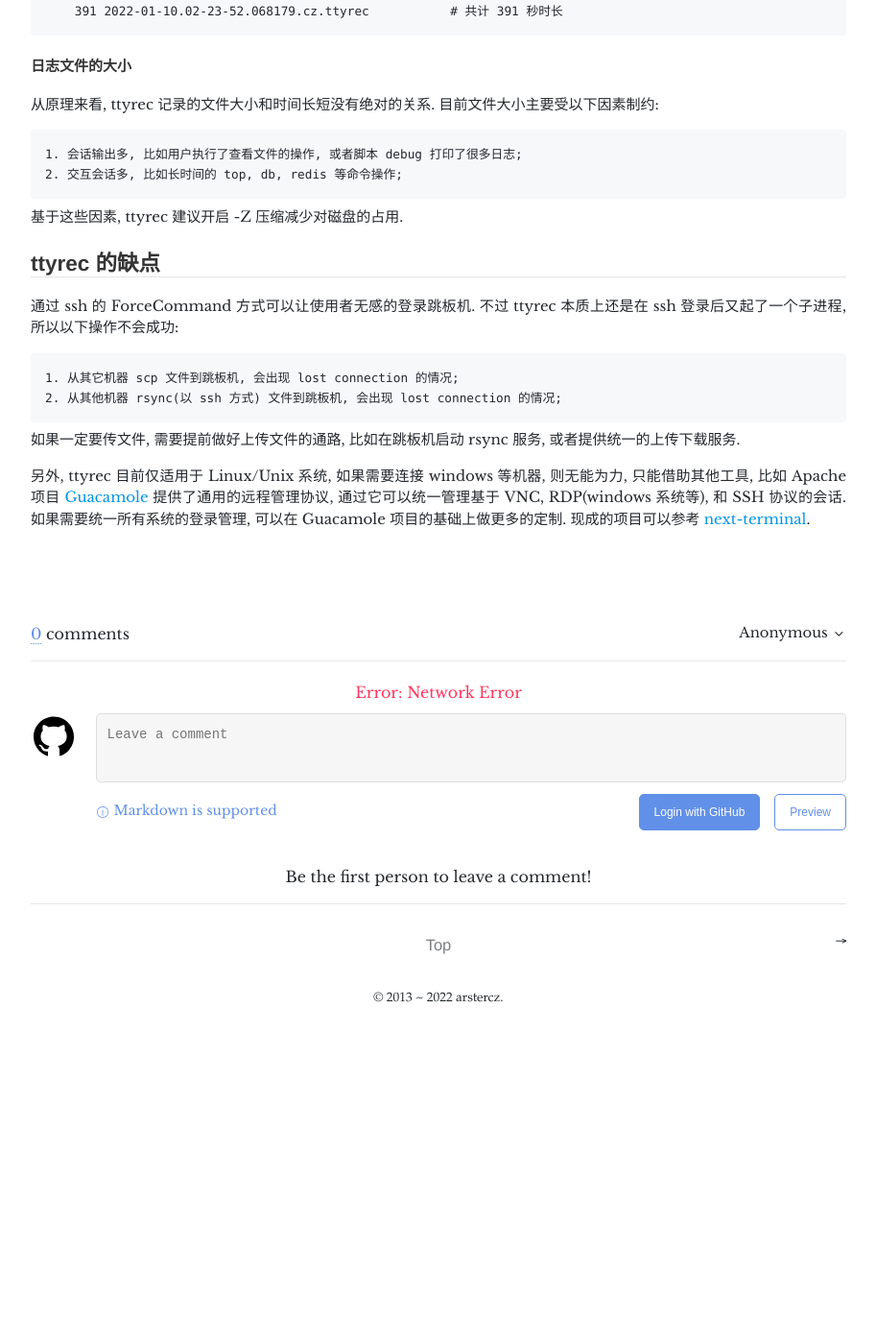
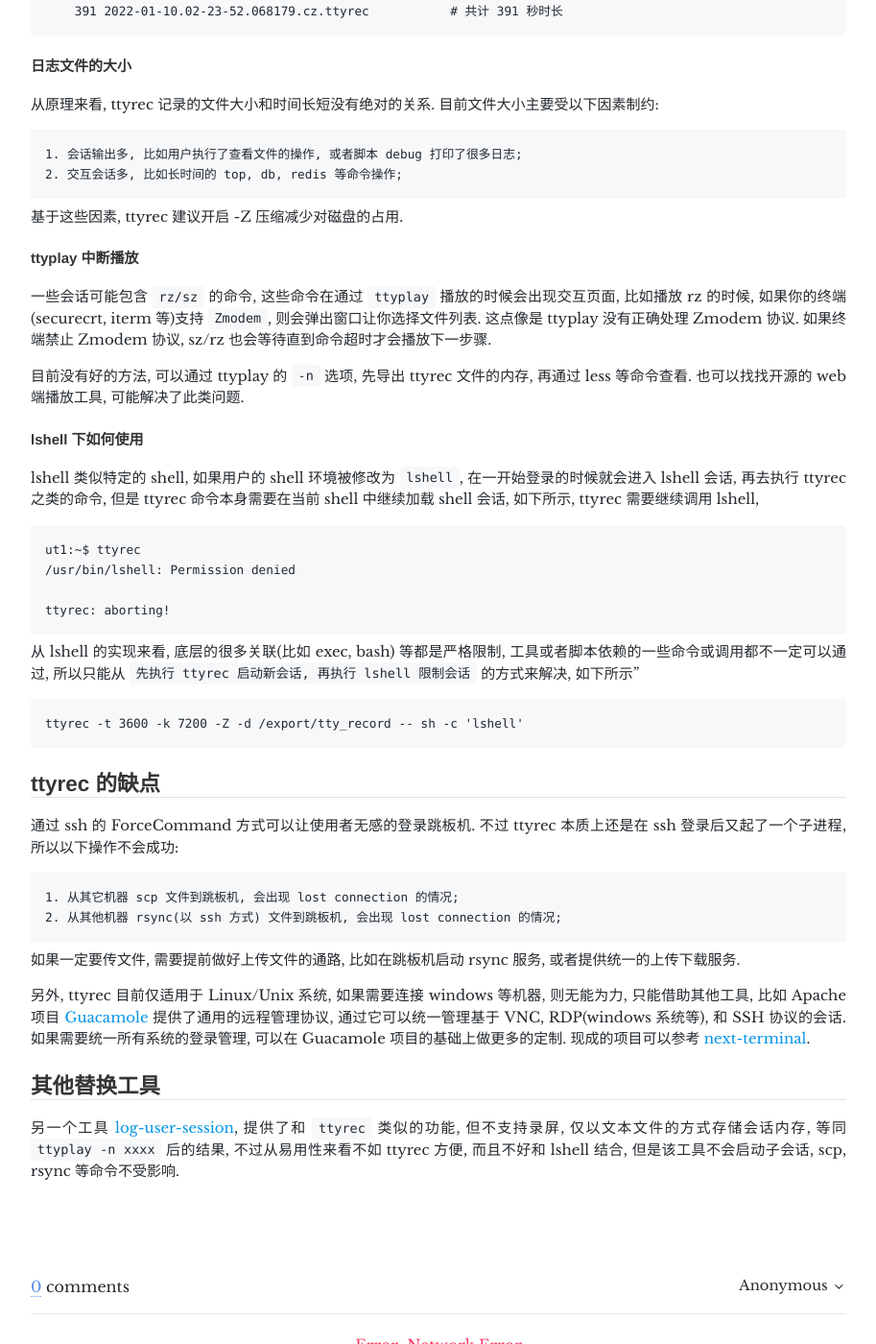
Before and after one commit to arstercz/arstercz.github.io, a Jekyll site: the page built from _posts/2022-01-10-linux-audit-ssh-session.md, in a window 1280 px wide and 1400 px high, scrolled down 2568 px. Shown: the whole window at 96% size, without its empty margins (183-1096 px from the left). Built offline with Jekyll 4.4.1, drawn with Linux system fonts in a browser that asks for light colours; comment, search, counter and statistics services are not loaded; before the commit the page ends 3649 px from its top, so only the background shows below that.

Commit message:
add more ttyrec note

````diff
--- a/_posts/2022-01-10-linux-audit-ssh-session.md
+++ b/_posts/2022-01-10-linux-audit-ssh-session.md
@@ -118,6 +118,28 @@
 
 基于这些因素, ttyrec 建议开启 -Z 压缩减少对磁盘的占用.
 
+#### ttyplay 中断播放
+
+一些会话可能包含 `rz/sz` 的命令, 这些命令在通过 `ttyplay` 播放的时候会出现交互页面, 比如播放 rz 的时候, 如果你的终端(securecrt, iterm 等)支持 `Zmodem`, 则会弹出窗口让你选择文件列表. 这点像是 ttyplay 没有正确处理 Zmodem 协议. 如果终端禁止 Zmodem 协议, sz/rz 也会等待直到命令超时才会播放下一步骤.
+
+目前没有好的方法, 可以通过 ttyplay 的 `-n` 选项, 先导出 ttyrec 文件的内存, 再通过 less 等命令查看. 也可以找找开源的 web 端播放工具, 可能解决了此类问题.
+
+#### lshell 下如何使用
+
+lshell 类似特定的 shell, 如果用户的 shell 环境被修改为 `lshell`, 在一开始登录的时候就会进入 lshell 会话, 再去执行 ttyrec 之类的命令, 但是 ttyrec 命令本身需要在当前 shell 中继续加载 shell 会话, 如下所示, ttyrec 需要继续调用 lshell,
+```
+ut1:~$ ttyrec
+/usr/bin/lshell: Permission denied
+
+ttyrec: aborting!
+```
+
+从 lshell 的实现来看, 底层的很多关联(比如 exec, bash) 等都是严格限制, 工具或者脚本依赖的一些命令或调用都不一定可以通过, 所以只能从 `先执行 ttyrec 启动新会话, 再执行 lshell 限制会话` 的方式来解决, 如下所示"
+```
+ttyrec -t 3600 -k 7200 -Z -d /export/tty_record -- sh -c 'lshell'
+```
+
+
 ## ttyrec 的缺点
 
 通过 ssh 的 ForceCommand 方式可以让使用者无感的登录跳板机. 不过 ttyrec 本质上还是在 ssh 登录后又起了一个子进程, 所以以下操作不会成功:
@@ -129,3 +151,7 @@
 如果一定要传文件, 需要提前做好上传文件的通路, 比如在跳板机启动 rsync 服务, 或者提供统一的上传下载服务.
 
 另外, ttyrec 目前仅适用于 Linux/Unix 系统, 如果需要连接 windows 等机器, 则无能为力, 只能借助其他工具, 比如 Apache 项目 [Guacamole](https://guacamole.apache.org/) 提供了通用的远程管理协议, 通过它可以统一管理基于 VNC, RDP(windows 系统等), 和 SSH 协议的会话. 如果需要统一所有系统的登录管理, 可以在 Guacamole 项目的基础上做更多的定制. 现成的项目可以参考 [next-terminal](https://github.com/dushixiang/next-terminal).
+
+## 其他替换工具
+
+另一个工具 [log-user-session](https://github.com/open-ch/log-user-session), 提供了和 `ttyrec` 类似的功能, 但不支持录屏, 仅以文本文件的方式存储会话内存, 等同 `ttyplay -n xxxx` 后的结果, 不过从易用性来看不如 ttyrec 方便, 而且不好和 lshell 结合, 但是该工具不会启动子会话, scp, rsync 等命令不受影响.
````
